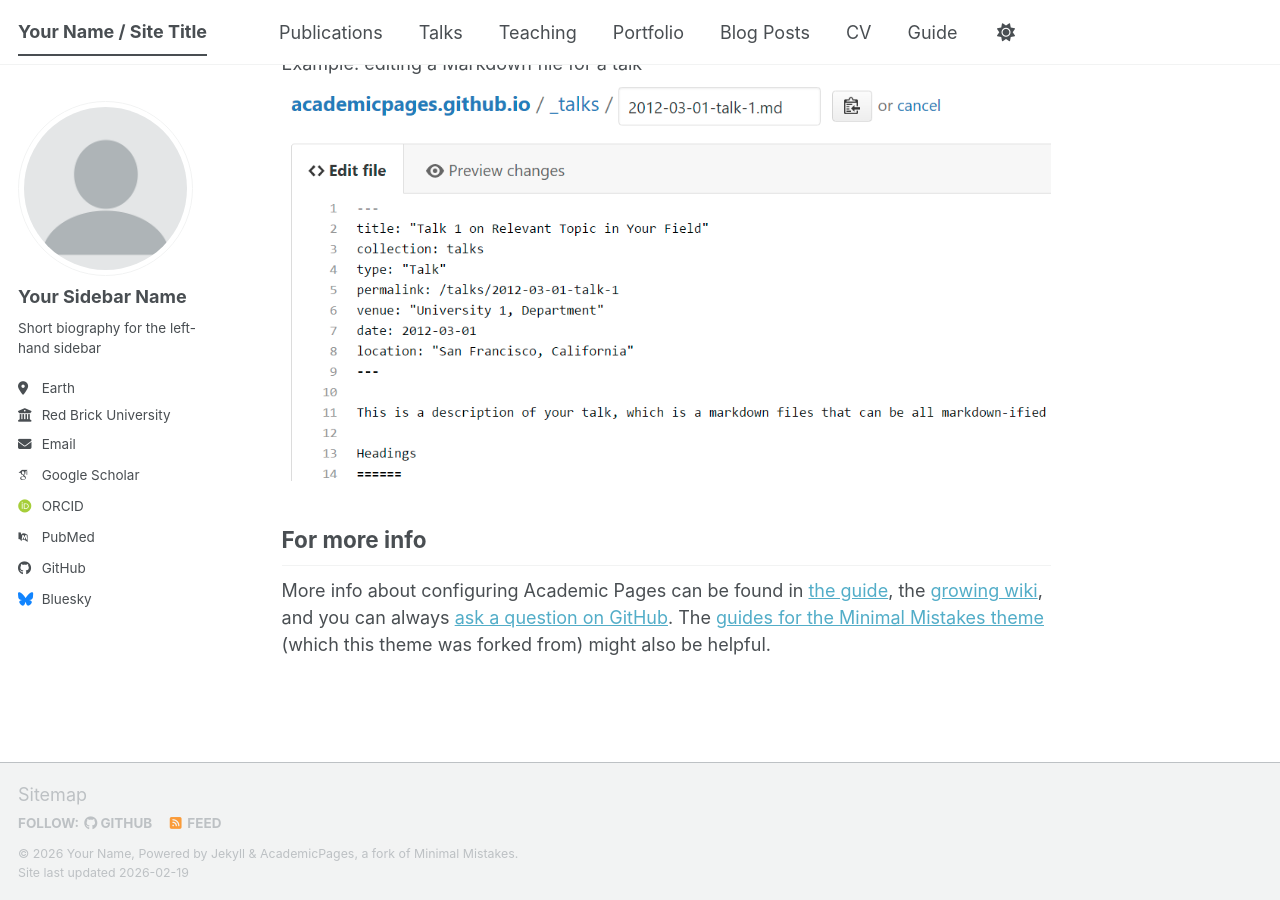
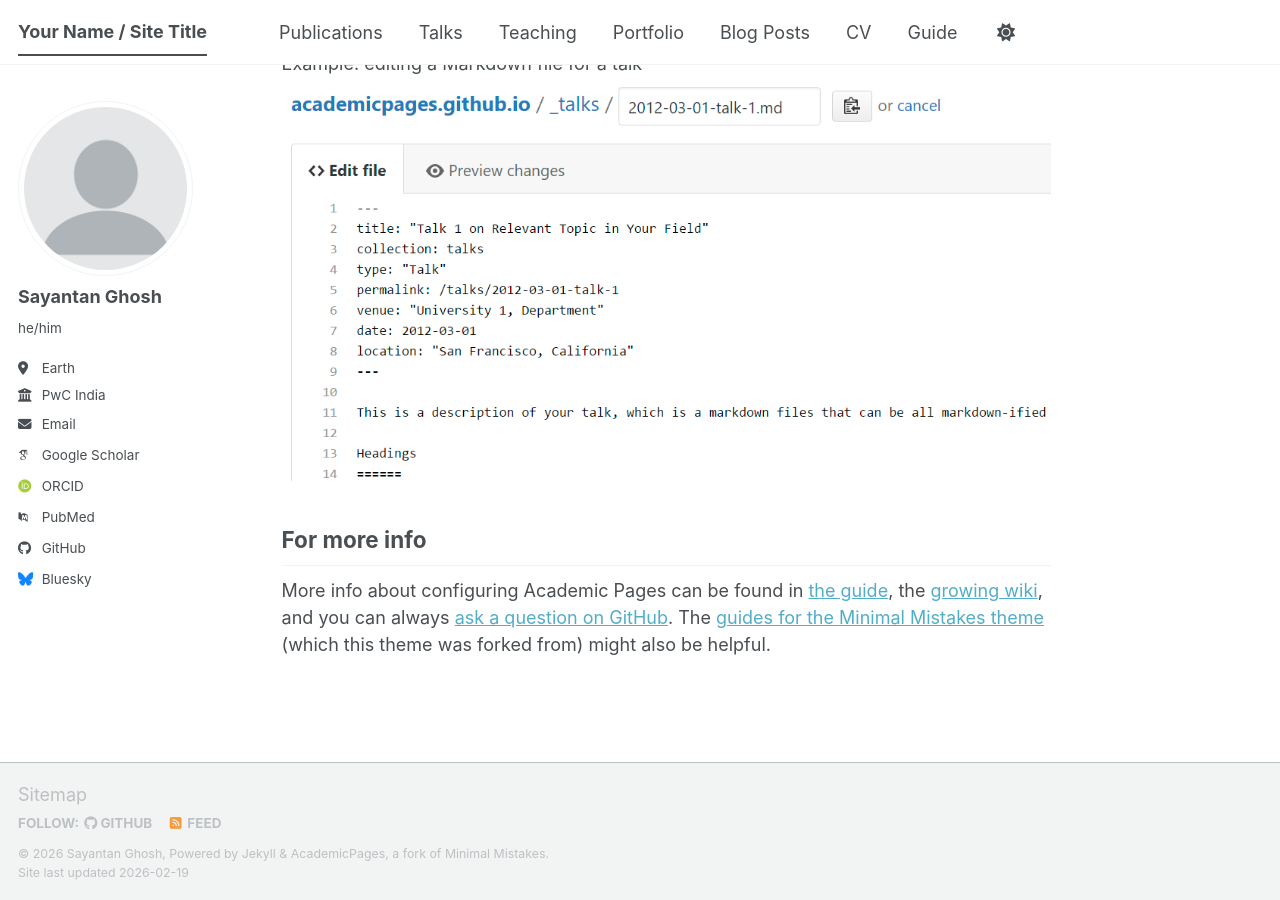
Before and after one commit to pogboomz/pogboomz.github.io, a Jekyll site: the page built from _pages/about.md, in a window 1280 px wide and 900 px high, scrolled down 2720 px. Built offline with Jekyll 4.4.1, drawn with Linux system fonts in a browser that asks for light colours; some web fonts are replaced; a script bundle is joined from its source files by our own code; library files that are not in the unit come from our copies.

Commit message:
Update _config.yml

```diff
--- a/_config.yml
+++ b/_config.yml
@@ -11,7 +11,7 @@
 site_theme               : "default" # The available themes options are "default", "air", "sunrise", "mint", "dirt" and "contrast"
 title                    : "Your Name / Site Title"
 title_separator          : "-"
-name                     : &name "Your Name"
+name                     : &name "Sayantan Ghosh"
 description              : &description "Your Name's academic portfolio"   # Update this with a general description of your site, this is the default if not overridden by a page
 url                      : https://academicpages.github.io # The base hostname & protocol for your site e.g. "https://[your GitHub username].github.io",
                                                            # or if you already have some other page hosted on Github then use "https://[your GitHub username].github.io/[Your Repo Name]"
@@ -24,13 +24,13 @@
 author:
   # Biographic information
   avatar           : "profile.png"
-  name             : "Your Sidebar Name"
-  pronouns         : # example: "she/her"
-  bio              : "Short biography for the left-hand sidebar"
+  name             : "Sayantan Ghosh"
+  pronouns         : "he/him"
+  bio              : ""
   location         : "Earth"
-  employer         : "Red Brick University"
+  employer         : "PwC India"
   uri              : # URL
-  email            : "none@example.org"
+  email            : "ghoshsayantan228@gmail.com"
 
   # Academic websites
   academia         : # URL
```
